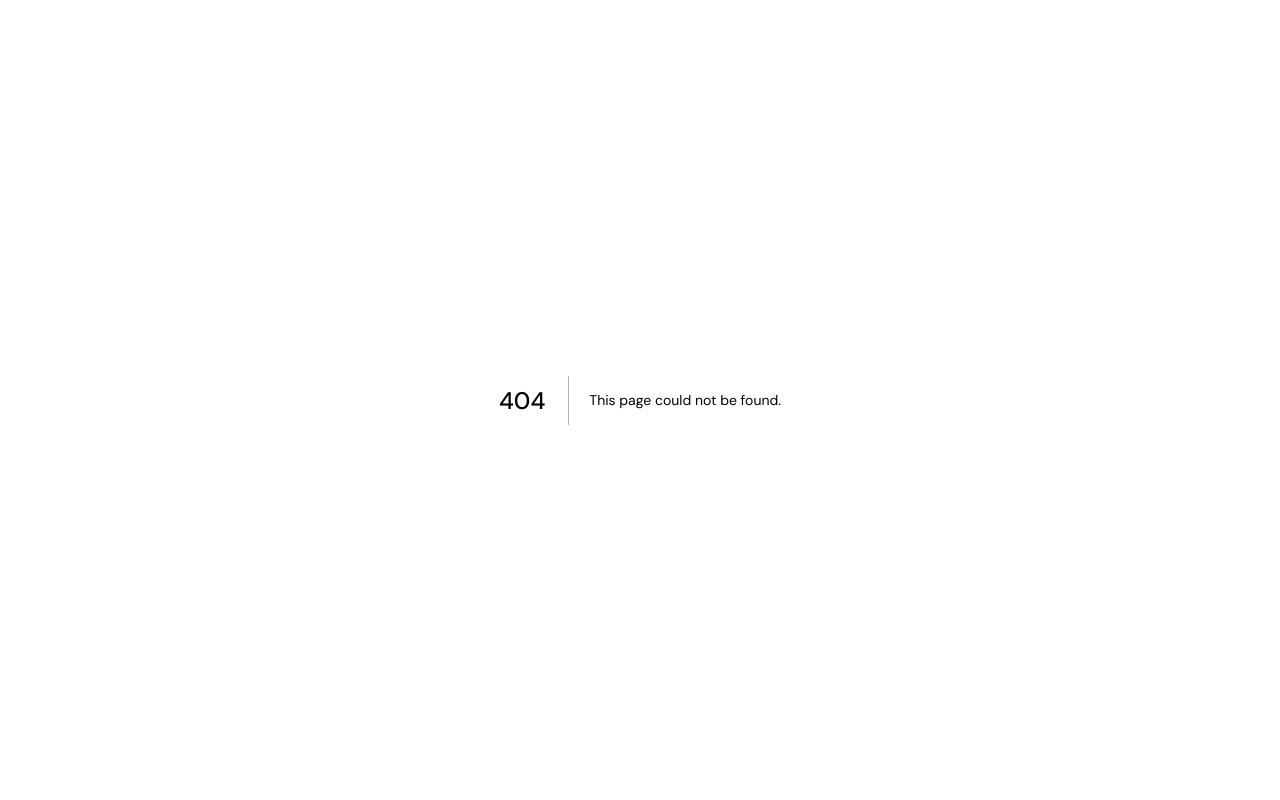
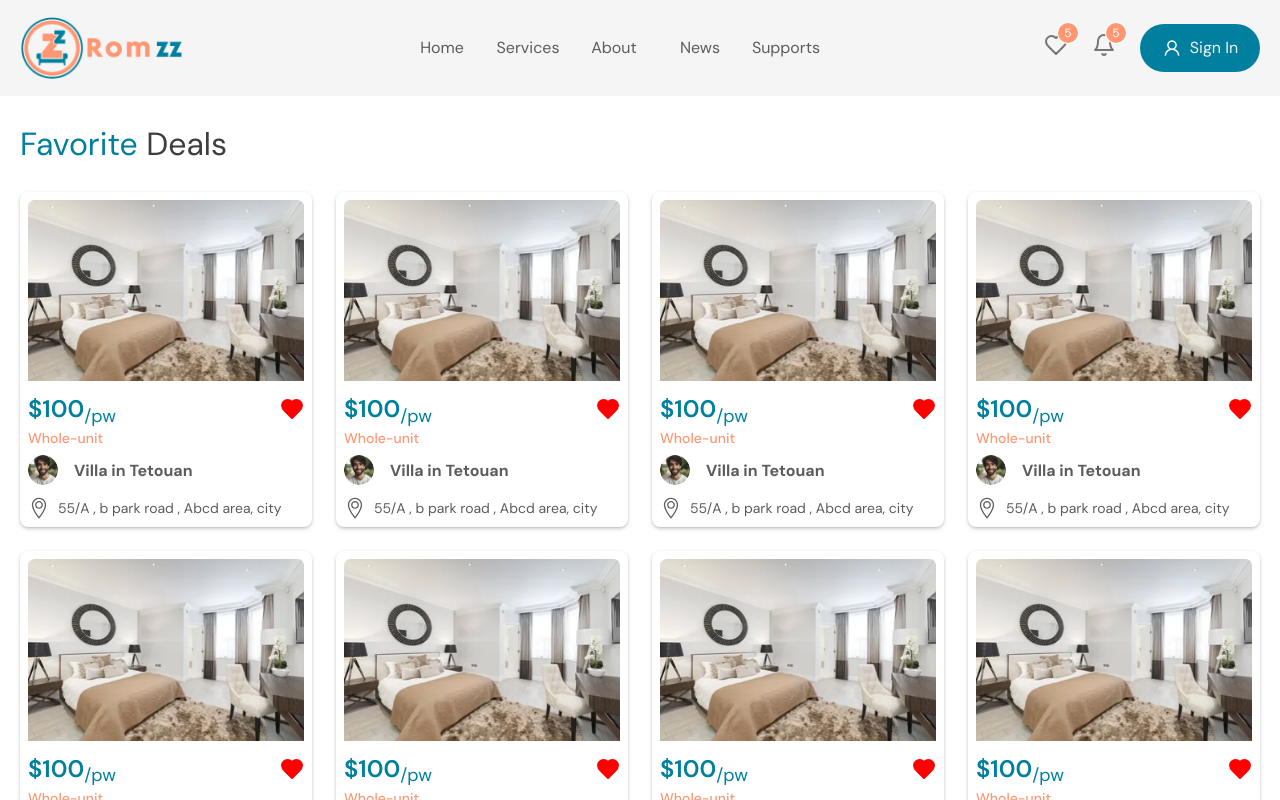
Before and after one commit to sparktechagency/romzz-frontend, a Next.js app: page /wishlist in a window 1280 px wide. Before the commit this address had no page. Shown: the top 800 px of the page. Built offline with nearby package versions, Linux system fonts and the light colour scheme.

Commit message:
:art: wishlist page design

```diff
--- /dev/null
+++ b/src/app/(website)/details/DetailsClient.tsx
@@ -0,0 +1,11 @@
+import React from 'react'
+
+const DetailsClient = ({id}: {id: string}) => {
+    return (
+        <div className='container'>
+            DetailsClient {id}
+        </div>
+    )
+}
+
+export default DetailsClient
--- /dev/null
+++ b/src/app/(website)/details/[propertyId]/page.tsx
@@ -0,0 +1,18 @@
+import React from 'react';
+import DetailsClient from '../DetailsClient';
+interface IProps{
+    params: {
+        propertyId: string
+    }
+}
+
+
+const page = ({params: {propertyId}} : IProps) => {
+    return (
+        <React.Fragment>
+            <DetailsClient id={propertyId} />
+        </React.Fragment>
+    )
+}
+
+export default page
--- /dev/null
+++ b/src/app/(website)/wishlist/WishlistClient.tsx
@@ -0,0 +1,69 @@
+"use client"
+import Heading from '@/components/shared/Heading'
+import Image from 'next/image';
+import React from 'react';
+import Property from "@/assets/property.png";
+import Person from "@/assets/person.png";
+import { TfiLocationPin } from "react-icons/tfi";
+import { Heart } from 'lucide-react';
+import Link from 'next/link';
+
+
+const WishlistClient = () => {
+    return (
+        <div className='container pt-6'>
+
+            {/* heading  */}
+            <Heading style="font-normal text-[32px] leading-[48px] text-[#3E3E3E] mb-6">
+                <span className="text-primary">Favorite</span> Deals
+            </Heading>
+
+            {/* wishlist container */}
+
+            <div className='grid grid-cols-4 gap-6'>
+                {
+                    [...Array(8)].map((item, index)=>{
+                        return(
+                            <Link key={index} href={`/details/${index + 1}`}>
+                                <div
+
+                                    className='max-w-[360px] group p-2 rounded-lg'
+                                    style={{
+                                        boxShadow: "rgba(50, 50, 93, 0.25) 0px 2px 5px -1px, rgba(0, 0, 0, 0.3) 0px 1px 3px -1px"
+                                    }}
+                                >
+                                    <div className='mb-4 overflow-hidden'>
+                                        <Image
+                                            alt='Logo' src={Property} style={{objectFit: "contain"}}
+                                            className='group-hover:scale-105 transition-all duration-300'
+                                        />
+                                    </div>
+                                    <div className='flex items-center justify-between'>
+                                        <h1 className='text-primary font-semibold text-[24px] leading-5'>$100<sub className='font-normal'>/pw</sub></h1>
+                                        <Heart size={24} color='red' fill='red' />
+                                    </div>
+                                    <p className='text-secondary text-sm my-2 leading-[18px] font-medium'>Whole-unit</p>
+                                    <div className='flex items-center gap-4'>
+                                        <Image
+                                            alt='Logo' src={Person} width={30} height={30}
+                                            style={{borderRadius: "100%", objectFit: "contain"}}
+                                        />
+                                        <Heading name="Villa in Tetouan" style="font-bold text-[18px] leading-[27px] text-base"/>
+                                    </div>
+
+                                    <div className='flex items-center gap-2 mt-3'>
+                                        <TfiLocationPin size={22} color='#5C5C5C'/>
+                                        <p className='text-base text-sm  leading-[21px] font-normal'>55/A , b park road , Abcd area, city</p>
+                                    </div>
+                                </div>
+                            </Link>
+                        )
+                    })
+                }
+            </div>
+
+        </div>
+    )
+}
+
+export default WishlistClient
--- /dev/null
+++ b/src/app/(website)/wishlist/page.tsx
@@ -0,0 +1,12 @@
+import React from 'react'
+import WishlistClient from './WishlistClient'
+
+const page = () => {
+    return (
+        <React.Fragment>
+            <WishlistClient/>
+        </React.Fragment>
+    )
+}
+
+export default page
--- a/src/components/shared/Heading.tsx
+++ b/src/components/shared/Heading.tsx
@@ -1,13 +1,14 @@
 import React from 'react'
 
 interface IHeadingProps{
-    name: string;
+    name?: React.ReactNode;
+    children?: React.ReactNode;
     style: string;
 }
 
-const Heading:React.FC<IHeadingProps> = ({name, style}) => {
+const Heading:React.FC<IHeadingProps> = ({name, style, children}) => {
     return (
-        <h1 className={` ${style}`}>{name}</h1>
+        <h1 className={` ${style}`}>{name || children}</h1>
     )
 }
 
```
Also changed, not shown: src/assets/person.png (added), src/assets/property.png (added).
